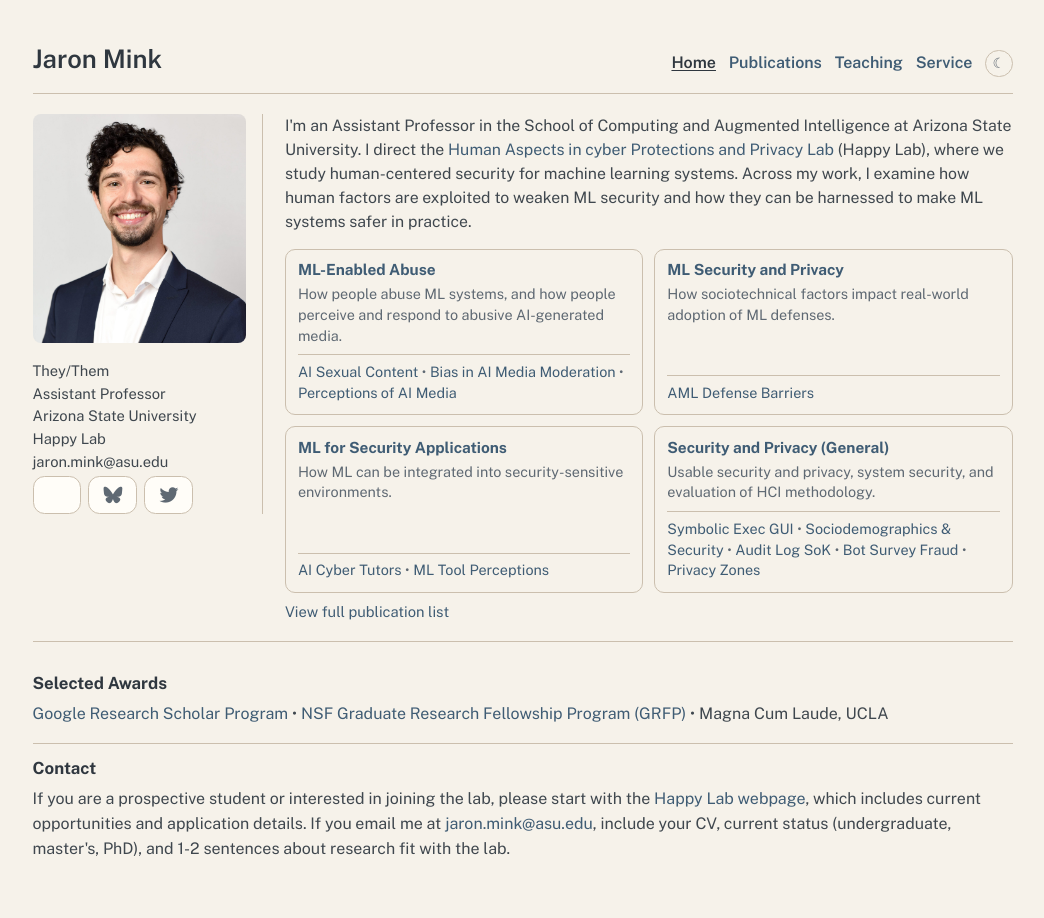
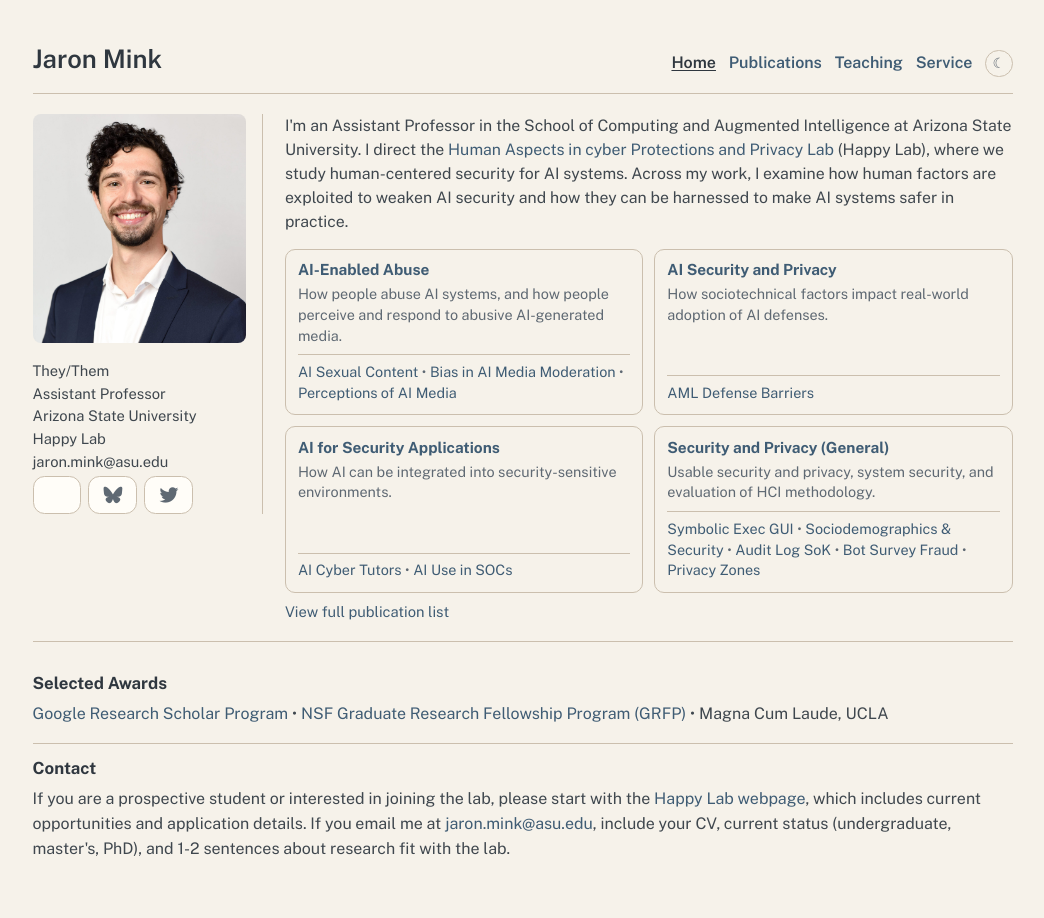
Before and after one commit to JaronMink/personal-website, a Jekyll site: the page built from index.md, in a window 1280 px wide. Shown: the whole page, without its empty margins (110-1154 px from the left). Built offline with Jekyll 4.4.1, drawn with Linux system fonts in a browser that asks for light colours; some web fonts are replaced.

Commit message:
Refine homepage AI terminology

```diff
--- a/index.md
+++ b/index.md
@@ -1,6 +1,6 @@
 ---
 layout: multi
-description: Assistant Professor Jaron Mink studies human-centered security for machine learning, including ML-enabled abuse, ML security adoption, and security/privacy behavior.
+description: Assistant Professor Jaron Mink studies human-centered security for AI, including AI-enabled abuse, AI security adoption, and security/privacy behavior.
 ---
 
 <section class="home-split">
@@ -38,12 +38,12 @@ description: Assistant Professor Jaron Mink studies human-centered security for
 
   <div>
     <p class="home-lead">
-      I'm an Assistant Professor in the School of Computing and Augmented Intelligence at Arizona State University. I direct the <a href="{{ site.data.profile.lab.url }}">{{ site.data.profile.lab.full_name }}</a> ({{ site.data.profile.lab.short_name }}), where we study human-centered security for machine learning systems. Across my work, I examine how human factors are exploited to weaken ML security and how they can be harnessed to make ML systems safer in practice.
+      I'm an Assistant Professor in the School of Computing and Augmented Intelligence at Arizona State University. I direct the <a href="{{ site.data.profile.lab.url }}">{{ site.data.profile.lab.full_name }}</a> ({{ site.data.profile.lab.short_name }}), where we study human-centered security for AI systems. Across my work, I examine how human factors are exploited to weaken AI security and how they can be harnessed to make AI systems safer in practice.
     </p>
     <div class="home-interest-grid">
       <section class="home-interest-item">
-        <h3><a href="{{ '/publications/?area=ml-enabled-abuse' | relative_url }}">ML-Enabled Abuse</a></h3>
-        <p class="home-interest-desc">How people abuse ML systems, and how people perceive and respond to abusive AI-generated media.</p>
+        <h3><a href="{{ '/publications/?area=ml-enabled-abuse' | relative_url }}">AI-Enabled Abuse</a></h3>
+        <p class="home-interest-desc">How people abuse AI systems, and how people perceive and respond to abusive AI-generated media.</p>
         <p class="home-interest-links-inline">
           <a href="{{ '/publications/#pub-aig-sc-2026' | relative_url }}">AI Sexual Content</a> &bull;
           <a href="{{ '/publications/#pub-deepfake-moderation-2024' | relative_url }}">Bias in AI Media Moderation</a> &bull;
@@ -52,19 +52,19 @@ description: Assistant Professor Jaron Mink studies human-centered security for
       </section>
 
       <section class="home-interest-item">
-        <h3><a href="{{ '/publications/?area=ml-security-and-privacy' | relative_url }}">ML Security and Privacy</a></h3>
-        <p class="home-interest-desc">How sociotechnical factors impact real-world adoption of ML defenses.</p>
+        <h3><a href="{{ '/publications/?area=ml-security-and-privacy' | relative_url }}">AI Security and Privacy</a></h3>
+        <p class="home-interest-desc">How sociotechnical factors impact real-world adoption of AI defenses.</p>
         <p class="home-interest-links-inline">
           <a href="{{ '/publications/#pub-security-not-my-field-2023' | relative_url }}">AML Defense Barriers</a>
         </p>
       </section>
 
       <section class="home-interest-item">
-        <h3><a href="{{ '/publications/?area=ml-for-security-applications' | relative_url }}">ML for Security Applications</a></h3>
-        <p class="home-interest-desc">How ML can be integrated into security-sensitive environments.</p>
+        <h3><a href="{{ '/publications/?area=ml-for-security-applications' | relative_url }}">AI for Security Applications</a></h3>
+        <p class="home-interest-desc">How AI can be integrated into security-sensitive environments.</p>
         <p class="home-interest-links-inline">
           <a href="{{ '/publications/#pub-ai-cyber-tutors-2026' | relative_url }}">AI Cyber Tutors</a> &bull;
-          <a href="{{ '/publications/#pub-everybodys-got-ml-2023' | relative_url }}">ML Tool Perceptions</a>
+          <a href="{{ '/publications/#pub-everybodys-got-ml-2023' | relative_url }}">AI Use in SOCs</a>
         </p>
       </section>
 
```
